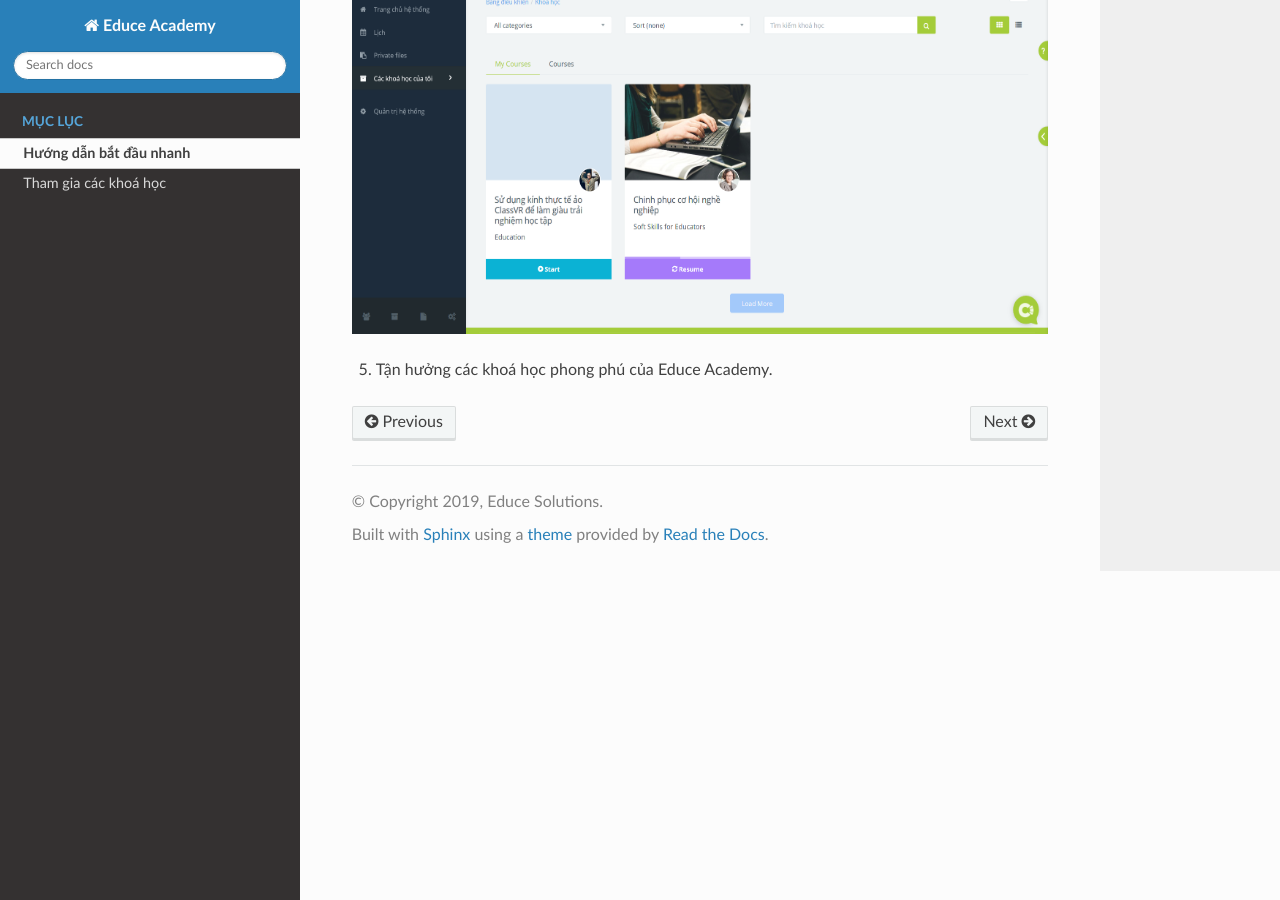
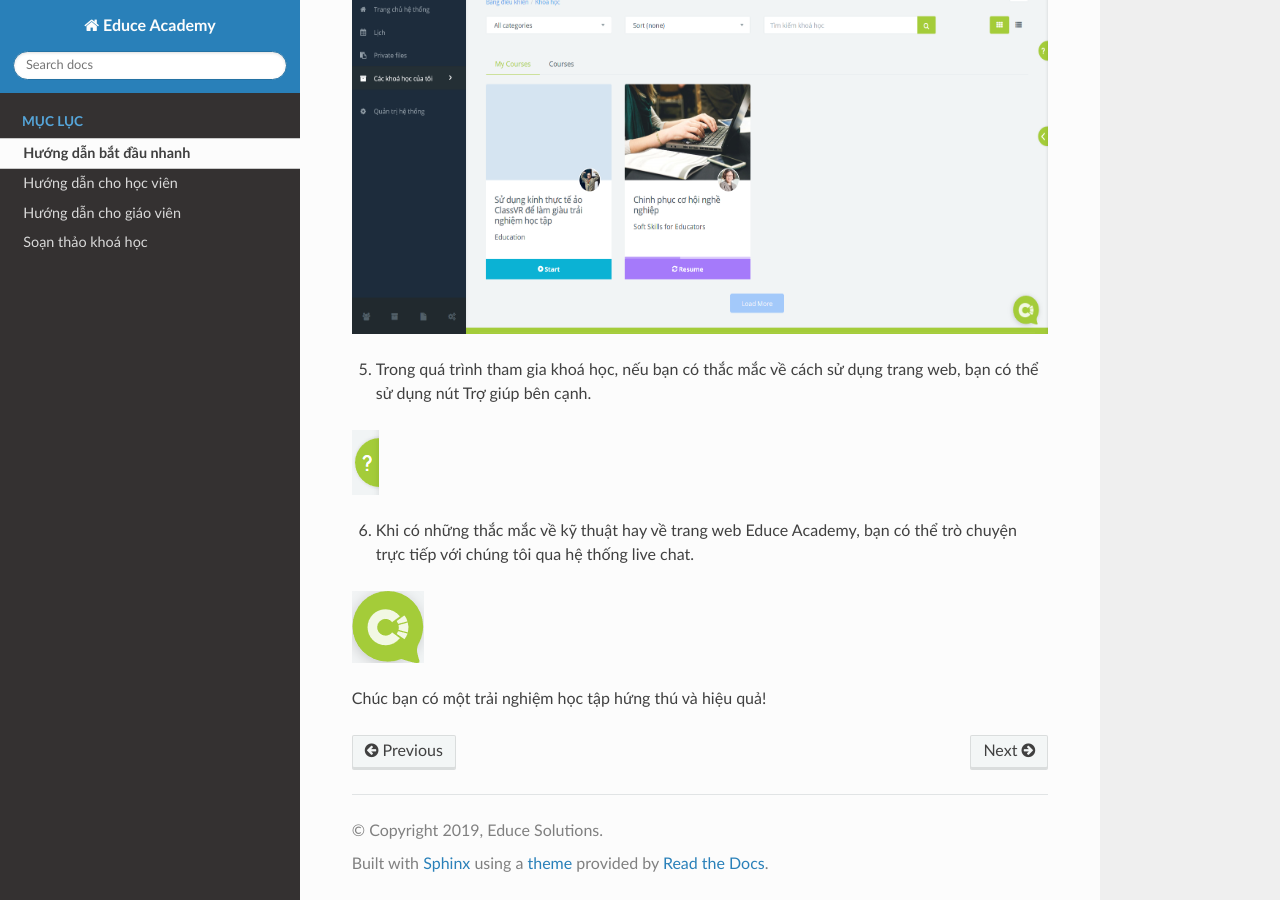
Before and after one commit to EduceSolutions/educe-academy-docs, a Sphinx documentation site: the page built from docs/quickstart.rst, in a window 1280 px wide and 900 px high, scrolled down 1219 px. Built offline with Sphinx 7.4.7 and the Read the Docs theme 2.0.0, drawn with Linux system fonts in a browser that asks for light colours; some of the changed text lies outside the part shown.

Commit message:
add help contents

```diff
--- a/docs/attending.rst
+++ b/docs/attending.rst
@@ -1,4 +1,48 @@
-:: _attending:
+.. _attending:
+
+Hướng dẫn cho học viên
+======================
+
+.. contents:: Nội dung
+   :local:
 
 Tham gia các khoá học
-=====================
+---------------------
+
+1. Trang *Các khoá học của tôi* liệt kê danh sách các khoá học bạn đang tham gia. Click nút **Start** để bắt đầu khoá học, hoặc **Resume** để tiếp tục khoá học đang tham gia.
+
+.. image:: attending/courses.png
+   :scale: 40%
+
+2. Sau khi click vào từng khoá học, bạn có thể theo dõi tiến trình tham gia của mình thông qua thanh trạng thái màu xanh trên trang chủ khoá học, hoặc qua các checkbox trong từng hoạt động.
+
+.. image:: attending/course-progress.png
+   :scale: 40%
+
+3. Một số hoạt động có thể chứa các slide hoặc bài tập tương tác. Hãy đọc kỹ hướng dẫn đi kèm hoạt động để sử dụng các nội dung này.
+
+Nộp bài
+-------
+
+Mỗi hoạt động có thể yêu cầu một định dạng bài tập khác nhau, ví dụ như dạng bài viết hay file tải lên. Để nộp bài tập, click nút **Start preparing your submission** trong hoạt động tương ứng.
+
+.. image:: attending/submission.png
+   :scale: 40%
+
+Trong trang web nộp bài tập, bạn cần cung cấp tiêu đề bài tập của mình, cũng như những nội dung được yêu cầu. Đọc kỹ phần hướng dẫn gửi bài tập để biết điều kiện gửi bài.
+
+.. image:: attending/submission-details.png
+   :scale: 40%
+
+Đánh giá chéo
+-------------
+
+Một số hoạt động yêu cầu bạn đánh giá chéo bài tập của các học viên khác. Bạn có thể thấy những bài tập mình cần đánh giá trong mục *Assigned submissions to assess*. Click nút **Assess** để bắt đầu việc đánh giá.
+
+.. image:: attending/assess.png
+   :scale: 40%
+
+Sau khi đánh giá, dùng form *Your assessment* đi kèm để gửi kết quả đánh giá cho giáo viên.
+
+.. image:: attending/assess-details.png
+   :scale: 40%
--- a/docs/quickstart.rst
+++ b/docs/quickstart.rst
@@ -5,8 +5,8 @@
 
 Để bắt đầu sử dụng Educe Academy, bạn chỉ cần thực hiện những bước đơn giản sau.
 
-1. Truy cập trang web của `Educe Academy <https://educe.academy/portal/>`_;
-2. Đăng nhập tài khoản Educe Academy. Bạn có thể sử dụng tài khoản sẵn có, hoặc đăng nhập bằng Google và Facebook;
+1. Truy cập trang web của `Educe Academy <https://educe.academy/portal/>`_.
+2. Đăng nhập tài khoản Educe Academy. Bạn có thể sử dụng tài khoản sẵn có, hoặc đăng nhập bằng Google và Facebook.
 
 .. image:: quickstart/login2.png
    :scale: 50%
@@ -21,4 +21,12 @@
 .. image:: quickstart/mycourses.png
    :scale: 40%
 
-5. Tận hưởng các khoá học phong phú của Educe Academy.
+5. Trong quá trình tham gia khoá học, nếu bạn có thắc mắc về cách sử dụng trang web, bạn có thể sử dụng nút Trợ giúp bên cạnh.
+
+.. image:: quickstart/help-button.png
+
+6. Khi có những thắc mắc về kỹ thuật hay về trang web Educe Academy, bạn có thể trò chuyện trực tiếp với chúng tôi qua hệ thống live chat.
+
+.. image:: quickstart/livechat.png
+
+Chúc bạn có một trải nghiệm học tập hứng thú và hiệu quả!
--- /dev/null
+++ b/docs/teaching.rst
@@ -0,0 +1,10 @@
+.. _teaching:
+
+Hướng dẫn cho giáo viên
+=======================
+
+.. contents:: Nội dung
+   :local:
+
+Chấm bài
+--------
```
Also changed, not shown: docs/editing.rst (added, +12 -0 lines), docs/index.rst (+2 -5 lines), docs/attending/assess-details.png (added), docs/attending/assess.png (added), docs/attending/course-progress.png (added), docs/attending/courses.png (added), docs/attending/interactive.png (added), docs/attending/slideshow.png (added), docs/attending/submission-details.png (added), docs/attending/submission.png (added), docs/editing/button.png (added), docs/editing/button2.png (added), docs/quickstart/help-button.png (added), docs/quickstart/livechat.png (added).
